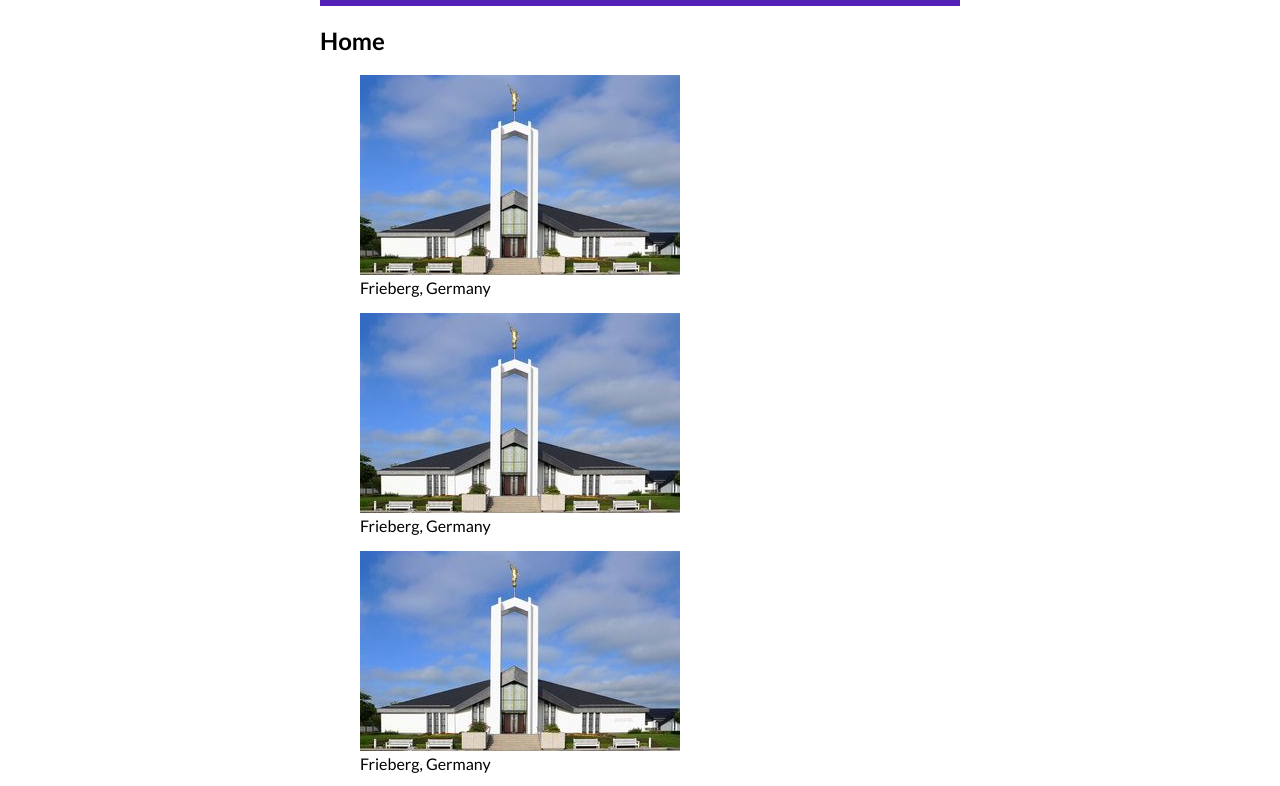
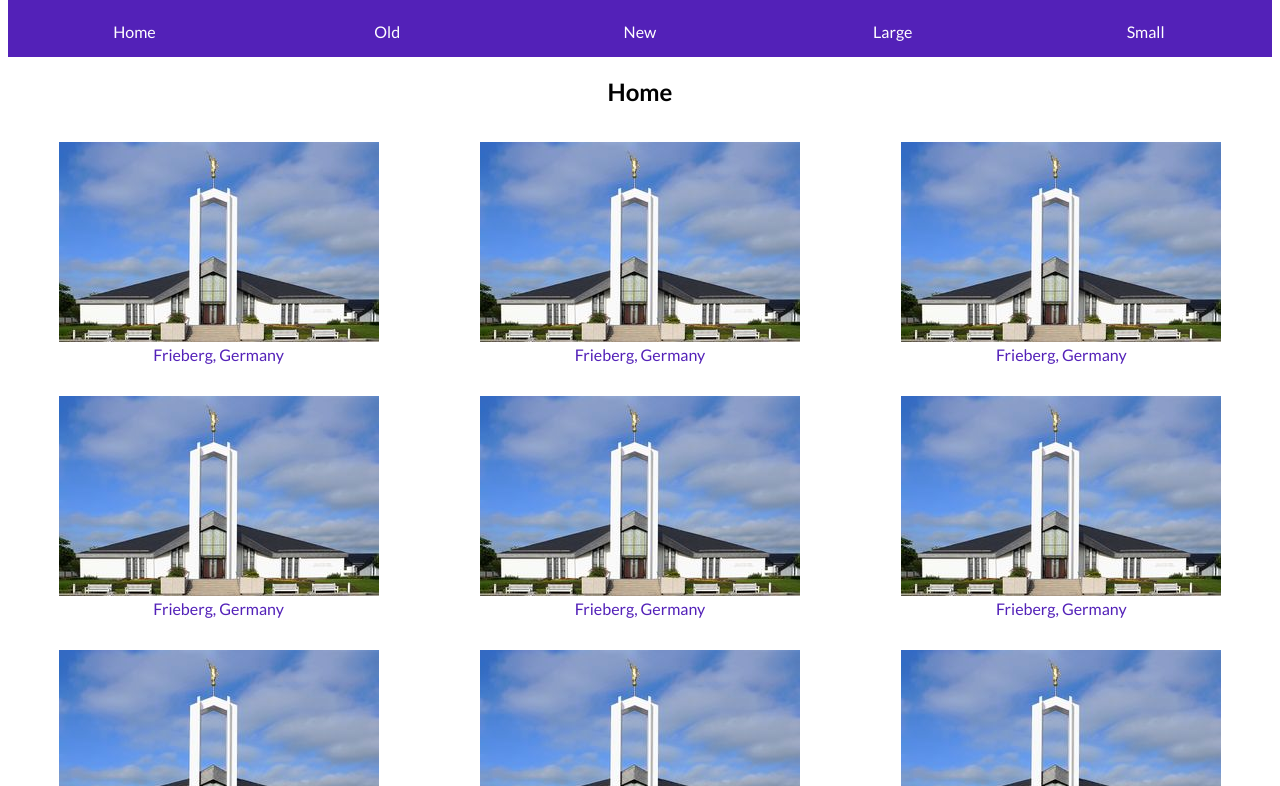
Before and after one commit to dadulisek/wdd131, a plain HTML site: page temples.html in a window 1280 px wide. Shown: the part 76-862 px from the top of the page. Drawn offline with Linux system fonts and the light colour scheme; a script that the page names is missing.

Commit message:
week 02 project almost done

```diff
--- a/styles/temples-large.css
+++ b/styles/temples-large.css
@@ -0,0 +1,45 @@
+@media screen and (min-width: 800px) {
+    .gallery{
+        grid-template-columns: 1fr 1fr;
+    }
+
+    header, main, footer{
+        max-width: 1200px;
+    }
+
+    #menu{
+        display: none;
+    }
+
+    .navigation {
+		flex-direction: row;
+	}
+
+	.navigation a {
+		display: block;
+		flex: 1 1 100%;
+	}
+}
+
+@media screen and (min-width: 1200px){
+    .gallery{
+        grid-template-columns: 1fr 1fr 1fr;
+    }
+
+    header, main, footer{
+        max-width: 1500px;
+    }
+
+    #menu{
+        display: none;
+    }
+
+    .navigation {
+		flex-direction: row;
+	}
+
+	.navigation a {
+		display: block;
+		flex: 1 1 100%;
+	}
+}
--- a/styles/temples.css
+++ b/styles/temples.css
@@ -1,3 +1,7 @@
+:root{
+    --primary-color: #5321b8;
+}
+
 h1, h2, h3, h4, h5, h6{
     font-family: "Lato", sans-serif;
     font-weight: 700;
@@ -16,7 +20,7 @@ header, main, footer{
 }
 
 header, footer{
-    background-color: #5321b8;
+    background-color: var(--primary-color);
     color: #fff
 }
 
@@ -28,6 +32,7 @@ header, footer{
  	position: absolute;
 	right: 1rem;
 	top: 2rem;
+    color: #fff;
 }
 
 #menu::before {
@@ -42,7 +47,7 @@ header, footer{
 	display: flex;
 	flex-direction: column;
 	list-style: none;
-	background-color: #333;
+	background-color: var(--primary-color);
 	color: #fff;
 }
 
@@ -59,6 +64,23 @@ header, footer{
 	font-weight: 700;
 }
 
+figcaption{
+    color: var(--primary-color);
+}
+
 .open a {
 	display: block;
 }
+
+main{
+    text-align: center;
+}
+
+.gallery{
+    display: grid;
+    grid-template-columns: 1fr;
+}
+
+footer{
+    text-align: center;
+}
--- a/temples.html
+++ b/temples.html
@@ -28,7 +28,7 @@
         </header>
         <main>
             <h2>Home</h2>
-            <figure>
+            <div class="gallery"><figure>
                 <img src="images/freiberg-temple.jpeg" alt="Freiberg Temple">
                 <figcaption>Frieberg, Germany</figcaption>
             </figure>
@@ -64,6 +64,7 @@
                 <img src="images/freiberg-temple.jpeg" alt="Freiberg Temple">
                 <figcaption>Frieberg, Germany</figcaption>
             </figure>
+        </div>
         </main>
         <footer>
             <p>
```
